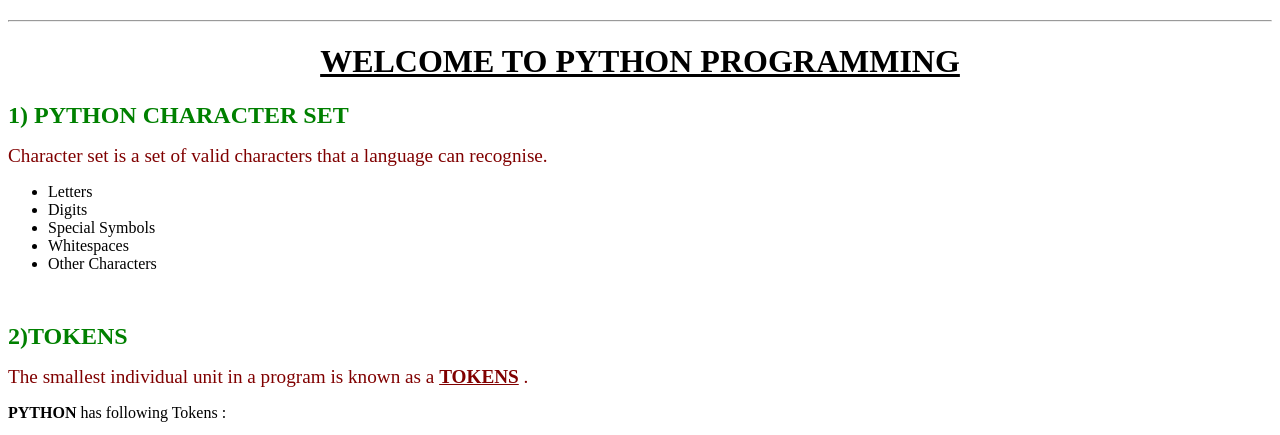
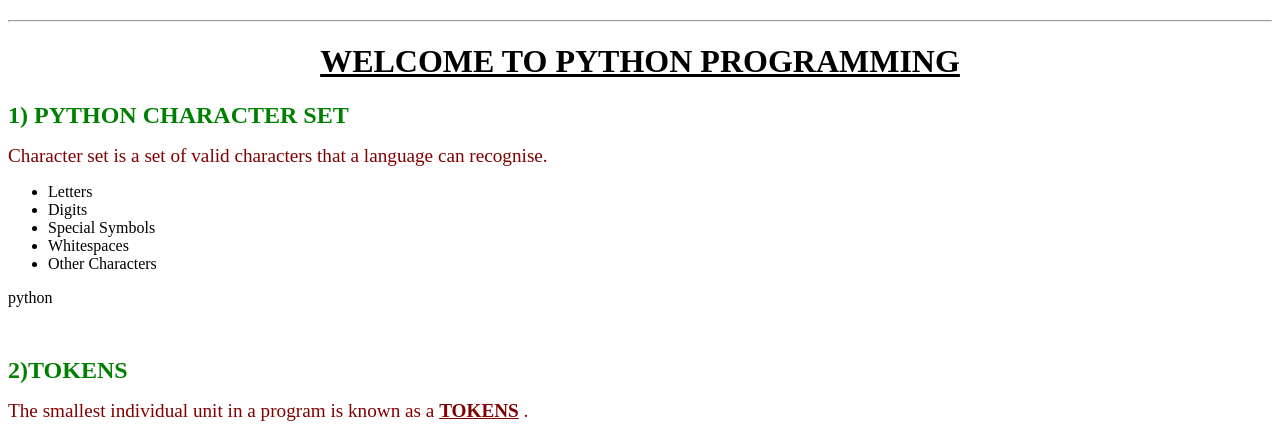
Before and after one commit to bhanupriya03m/pythonpage, a plain HTML site: page index.html in a window 1280 px wide. Shown: the part 311-746 px from the top of the page. Drawn offline with Linux system fonts and the light colour scheme.

Commit message:
Update index.html

```diff
--- a/index.html
+++ b/index.html
@@ -17,6 +17,7 @@
 <LI> Whitespaces
 <LI> Other Characters
 </UL>
+<p> python <p>
 <BR>
 <P ALIGN="JUSTIFY"> <B><FONT SIZE=5><FONT FACE="Times New Roman"><FONT COLOR=#008000>2)TOKENS</FONT></FONT></FONT></B></P>
 <P><BIG><FONT FACE="Times New Roman"> <FONT COLOR=#800000>        The smallest individual unit in a program is known as a <B><U>TOKENS</U></B> .</FONT></FONT></BIG></P>
```
